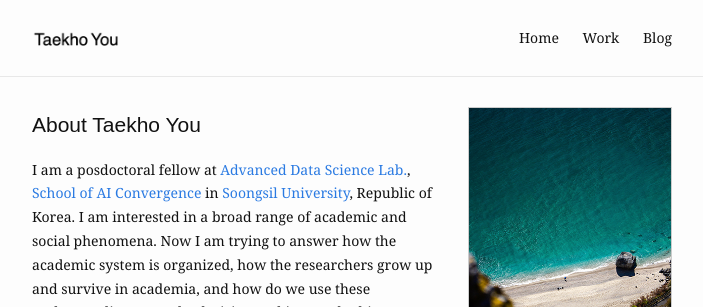
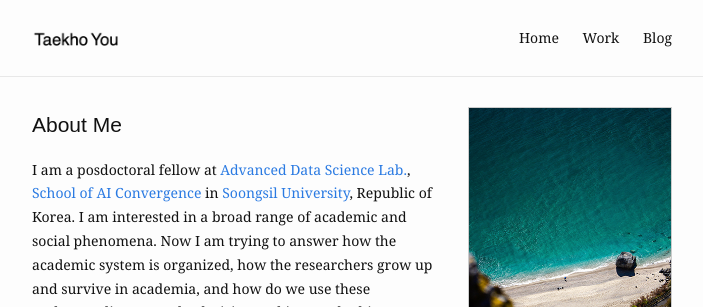
Before and after one commit to eliottvincent/bay, a Jekyll site: the page built from index.md, in a window 1280 px wide. Shown: the top 307 px of the page, without its empty margins (288-991 px from the left). Built offline with Jekyll 4.4.1, drawn with Linux system fonts in a browser that asks for light colours.

Commit message:
Update index.md

```diff
--- a/index.md
+++ b/index.md
@@ -5,7 +5,7 @@ profile_picture:
   alt: website picture
 ---
 
-<h2> About Taekho You </h2>
+<h2> About Me </h2>
 <p>
   I am a posdoctoral fellow at <a href="http://adsl.ssu.ac.kr">Advanced Data Science Lab.</a>, <a href="http://aix.ssu.ac.kr">School of AI Convergence</a> in <a href="http://ssu.ac.kr">Soongsil University</a>, Republic of Korea. I am interested in a broad range of academic and social phenomena. Now I am trying to answer how the academic system is organized, how the researchers grow up and survive in academia, and how do we use these understandings to make decision making. To do this, I use methodologies in complex system, network science, and machine learning.
 </p>
```
